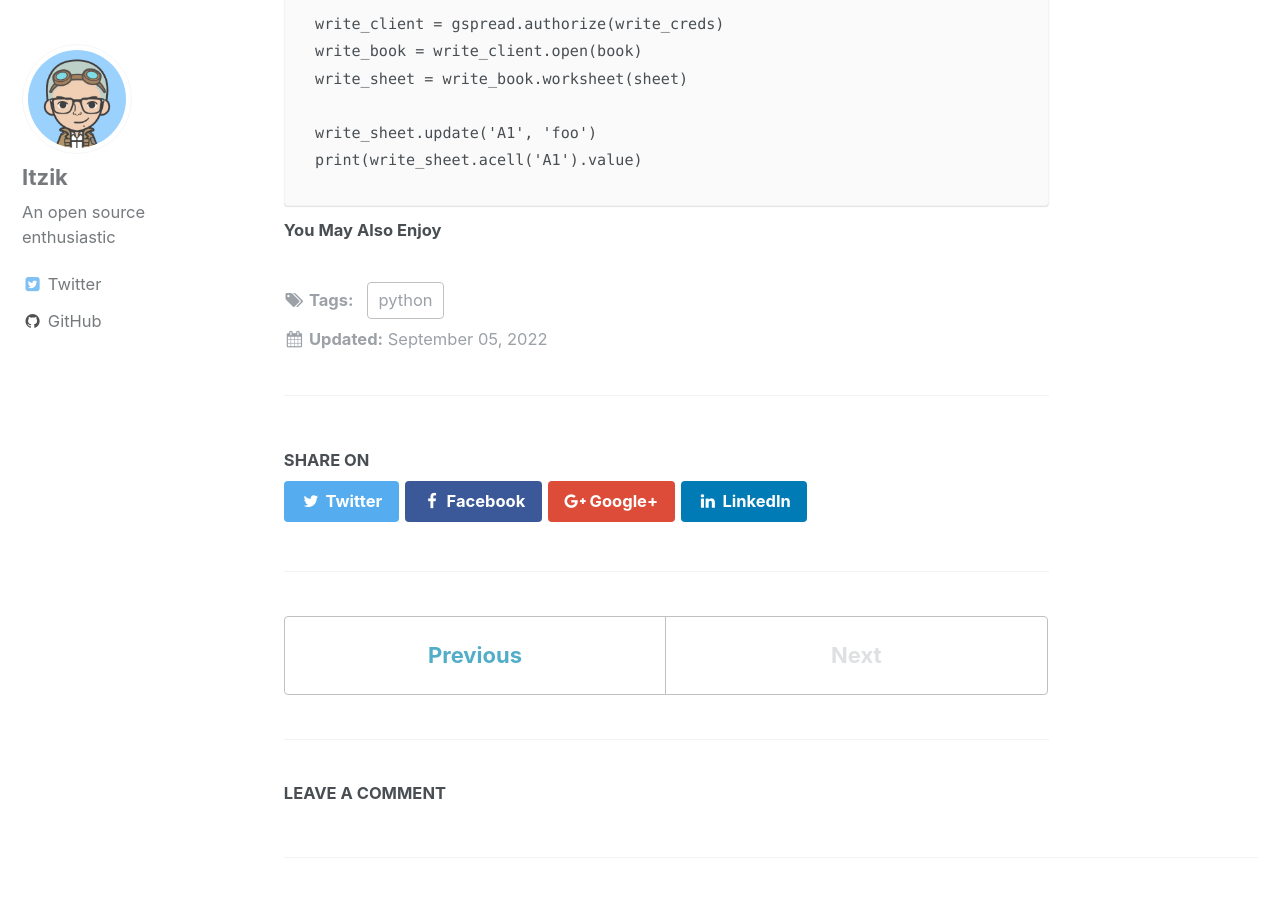
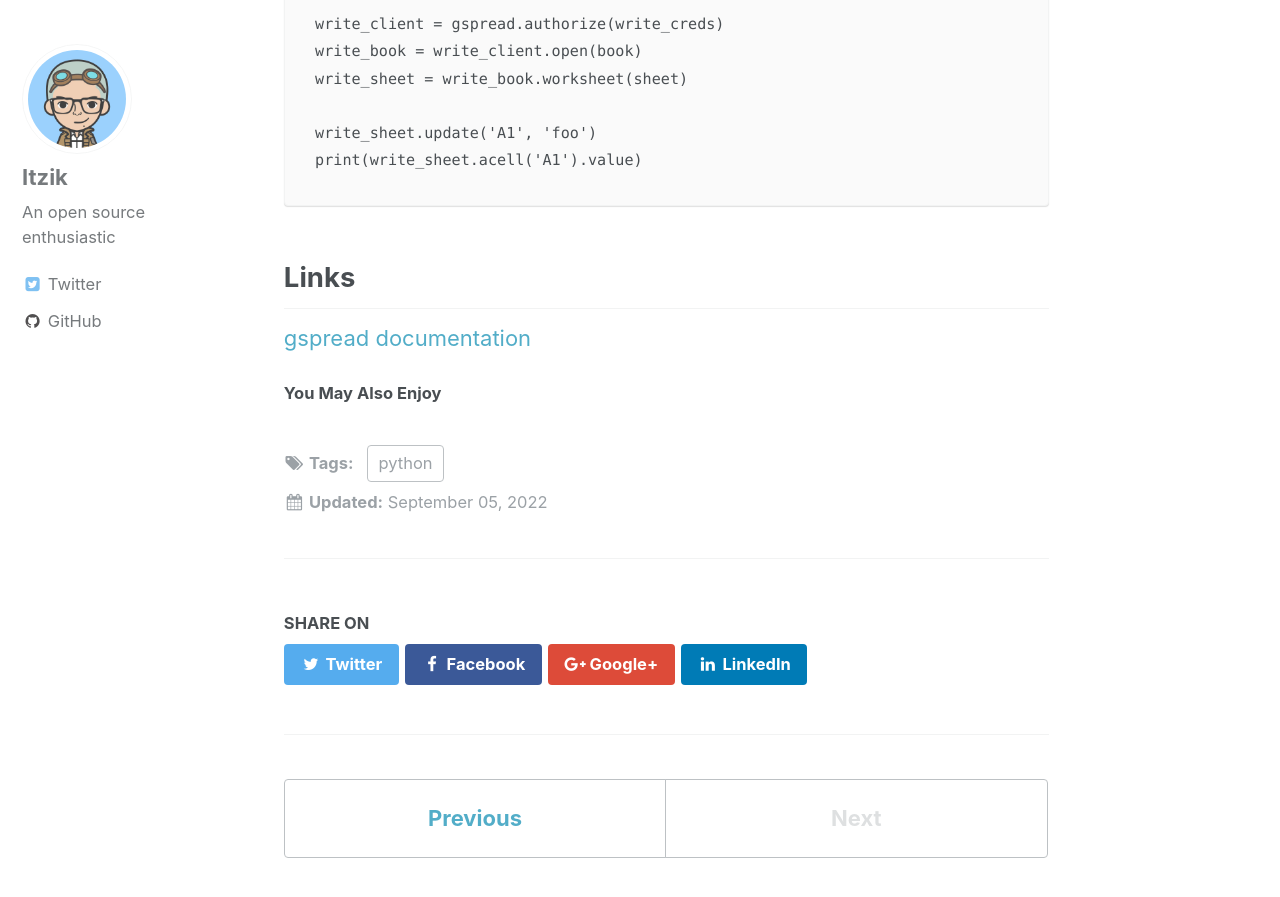
Before and after one commit to itzikb/itzikb.github.io, a Jekyll site: the page built from _posts/2022-09-05-python-write-googlesheets.md, in a window 1280 px wide and 900 px high, scrolled down 1955 px. Shown: the top 897 px of the window. Built offline with Jekyll 4.4.1, drawn with Linux system fonts in a browser that asks for light colours; comment, search, counter and statistics services are not loaded.

Commit message:
Update 2022-09-05-python-write-googlesheets.md

````diff
--- a/_posts/2022-09-05-python-write-googlesheets.md
+++ b/_posts/2022-09-05-python-write-googlesheets.md
@@ -50,3 +50,5 @@ write_sheet = write_book.worksheet(sheet)
 write_sheet.update('A1', 'foo')
 print(write_sheet.acell('A1').value)
 ```
+## Links
+[gspread documentation](https://docs.gspread.org/en/latest/)
````
